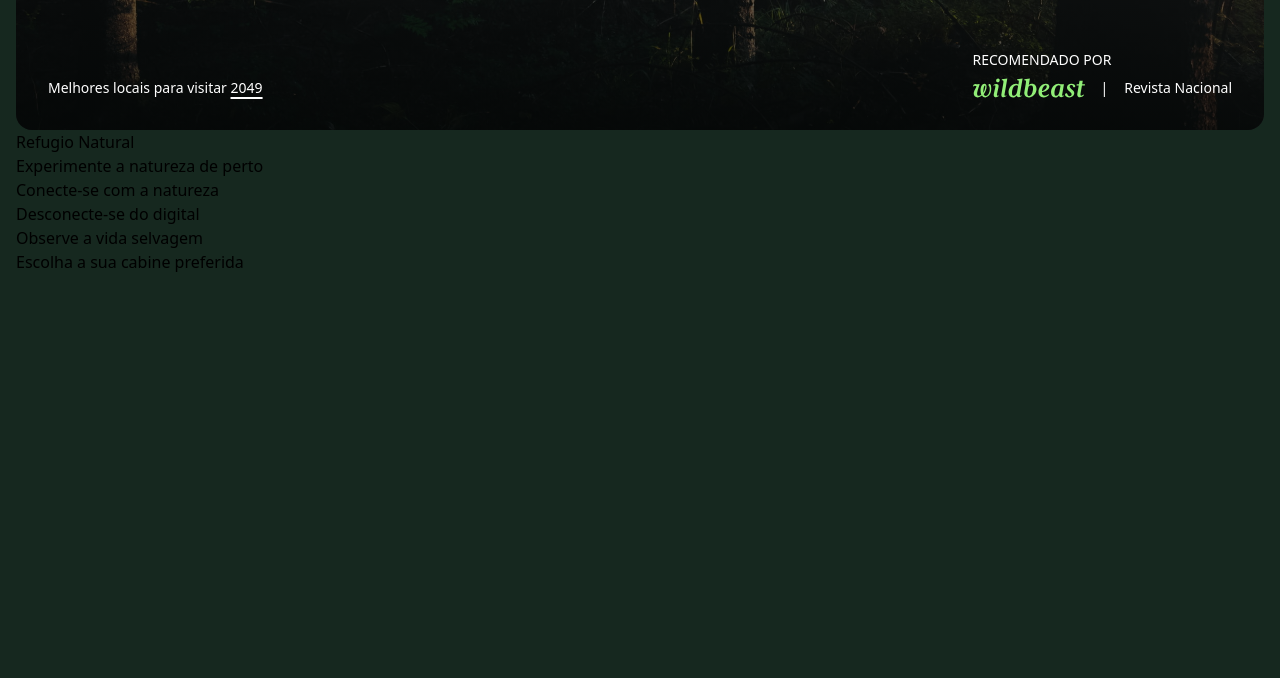
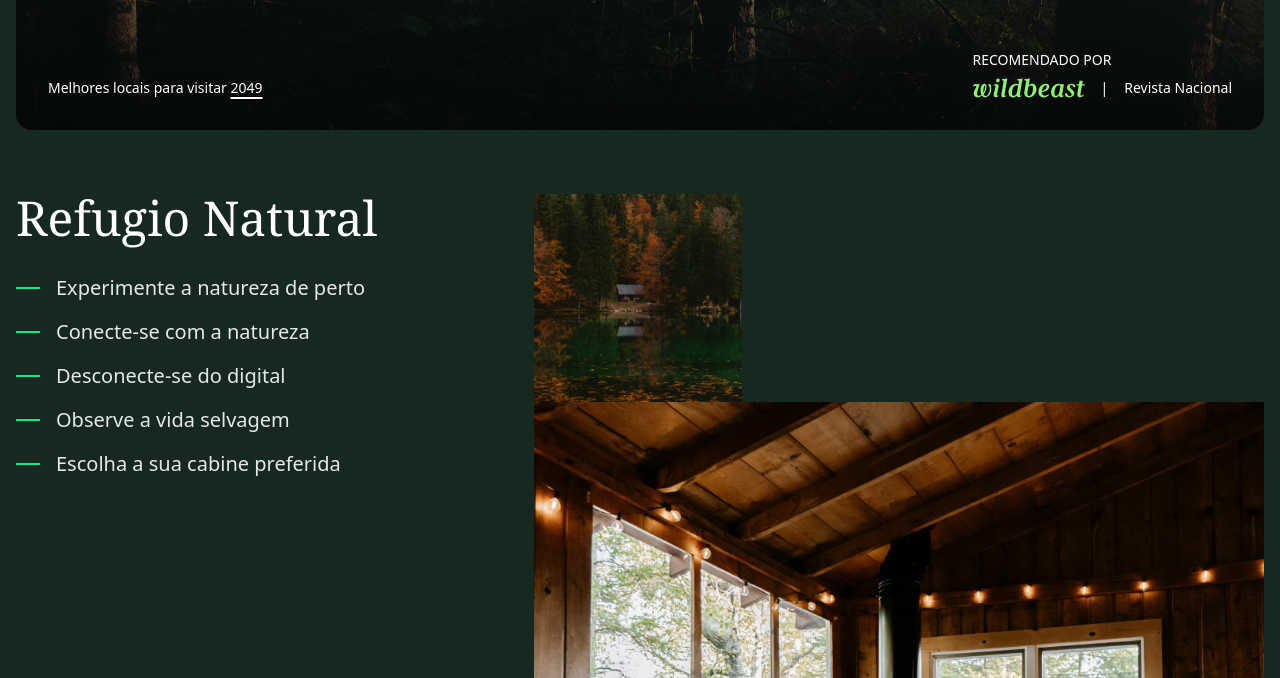
Before and after one commit to SophiAoAmaral/Projeto-Final-Tailwind, a website: page src/index.html in a window 1280 px wide. Shown: the part 617-1295 px from the top of the page. Before the commit the page ends 891 px from the top, so only its background shows below. Drawn offline with Linux system fonts and the light colour scheme.

Commit message:
acomodacoes

```diff
--- a/src/index.html
+++ b/src/index.html
@@ -66,16 +66,38 @@
         </div>
     </main>
 
-    <section id="acomodacoes" class="container">
-        <div>
-            <h2>Refugio Natural</h2>
-            <ul>
-                <li><span class="h-0.5"></span>Experimente a natureza de perto</li>
-                <li><span></span>Conecte-se com a natureza</li>
-                <li><span></span>Desconecte-se do digital</li>
-                <li><span></span>Observe a vida selvagem</li>
-                <li><span></span>Escolha a sua cabine preferida</li>
+    <section id="acomodacoes" class="container grid gap-8 lg:grid-cols-[2fr_3fr] pt-16 mb-12 sm:mb-16 ">
+        <div class="bg-[url('../img/padrao.svg')] bg-no-repeat bg-contain bg-left-bottom">
+            <h2 class=" text-white mb-8 text-4xl font-serif lg:text-5xl">Refugio Natural</h2>
+
+            <ul class="text-gray-200 *:flex *:items-center *:gap-4 grid gap-4 sm:text-xl">
+                <li>
+                    <span class="h-0.5 w-6 bg-verde-400 inline-block "></span>Experimente a natureza de perto
+                </li>
+                <li>
+                    <span class="h-0.5 w-6 bg-verde-400 inline-block "></span>Conecte-se com a natureza
+                </li>
+                <li>
+                    <span class="h-0.5 w-6 bg-verde-400 inline-block "></span>Desconecte-se do digital
+                </li>
+                <li>
+                    <span class="h-0.5 w-6 bg-verde-400 inline-block "></span>Observe a vida selvagem
+                </li>
+                <li>
+                    <span class="h-0.5 w-6 bg-verde-400 inline-block "></span>Escolha a sua cabine preferida
+                </li>
             </ul>
+        </div>
+        <div class="gird grid-cols-[2fr_1fr] gap-4 sm:gap-8">
+            <div class="col-span-full">
+                <img src="../img/casa1.jpg" alt="Casa 1" class="h-52 object-cover">
+            </div>
+            <div>
+                <img src="../img/casa2.jpg" alt="Casa 2">
+            </div>
+            <div>
+                <img src="../img/casa3.jpg" alt="Casa 3">
+            </div>
         </div>
     </section>
 
```
Also changed, not shown: src/output.css.
